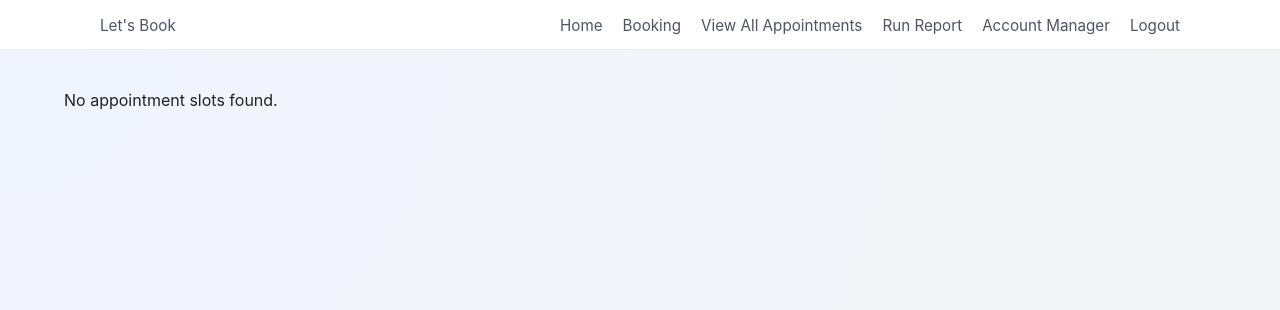
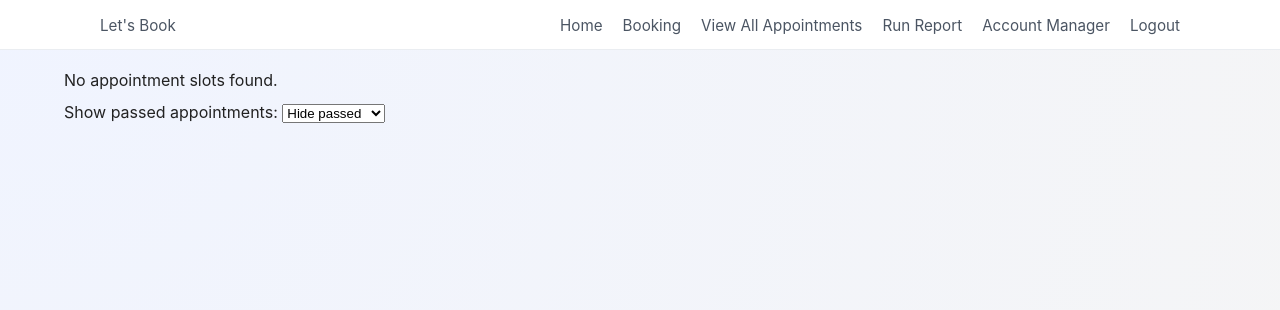
Before and after one commit to neenavarughese55/CS440-CS540-Group-1-, a PHP site: page /cs540project/view-appointments.php in a window 1280 px wide. Shown: the top 310 px of the page. Run offline with PHP 8.4, Linux system fonts and the light colour scheme; the visitor is signed in with stand-in values (Sample User, id 1); data comes from the database, SQL or seed files in the repository; data that the repository does not hold is empty.

Commit message:
Dropdown
Dropdown for pasted appointments

```diff
--- a/new-cs540-project/view-appointments.php
+++ b/new-cs540-project/view-appointments.php
@@ -16,6 +16,13 @@
     <link rel="stylesheet" href="./css/header.css">
 
     <script src="./js/view-appointments.js"></script>
+
+    <style>
+        /* passed appointments hidden by default */
+        .passed-row { display: none; }
+        /* optional small spacing for the dropdown */
+        .show-passed-container { margin: 12px 0; text-align: left; width: 90%; margin-left: auto; margin-right: auto; }
+    </style>
 </head>
 
 <script>
@@ -39,6 +46,23 @@ document.addEventListener("DOMContentLoaded", function() {
             form.submit();
         });
     });
+
+// Toggle passed rows using dropdown
+const toggle = document.getElementById('showPassed');
+if (toggle) {
+    // init based on current value (in case it's not "hide")
+    const initShow = toggle.value === 'show';
+    document.querySelectorAll('.passed-row').forEach(r => r.style.display = initShow ? 'table-row' : 'none');
+
+    toggle.addEventListener('change', function() {
+        const passed = document.querySelectorAll('.passed-row');
+        if (this.value === 'show') {
+            passed.forEach(r => r.style.display = 'table-row'); // use table-row for <tr>
+        } else {
+            passed.forEach(r => r.style.display = 'none');
+        }
+    });
+}
 });
 </script>
 
@@ -75,7 +99,8 @@ document.addEventListener("DOMContentLoaded", function() {
             $conn->close();
           ?>
         </select>
-          </div><br><br>
+    </div>
+    <br>
 
     <form id="myForm" method="post" action="./backend/cancel.php">
         <div class='table-wrapper' style='display: block; margin: 0 auto; width: 90%; text-align: left;'>
@@ -179,7 +204,10 @@ document.addEventListener("DOMContentLoaded", function() {
                                 $actionHtml = "<button type='button' class='cancel-button'>Cancel</button>";
                             }
 
-                            echo "<tr $rowStyle>
+                            // add passed-row class if passed
+                            $rowClass = $isPast ? "passed-row" : "";
+
+                            echo "<tr class='$rowClass' $rowStyle>
                                     <td class='slot_id'>$slotId</td>
                                     <td class='notes'>$notes</td>
                                     <td class='start_time'>$start</td>
@@ -282,8 +310,11 @@ document.addEventListener("DOMContentLoaded", function() {
                                 $actionHtml = "<button type='button' class='cancel-button'>Cancel</button>";
                             }
 
+                            // add passed-row class if passed
+                            $rowClass = $isPast ? "passed-row" : "";
+
                             // output row
-                            echo "<tr $rowStyle>
+                            echo "<tr class='$rowClass' $rowStyle>
                                     <td class='slot_id'>$slotIdHidden</td>
                                     <td style='display:none;' class='provider_id'>$providerId</td>
                                     <td class='business_name'>$business_name</td>
@@ -396,6 +427,15 @@ document.addEventListener("DOMContentLoaded", function() {
         </div>
         <!-- End "table-wrapper" class -->
 
+        <!-- Dropdown to show/hide passed appointments (hidden by default) -->
+        <div class="show-passed-container">
+            <label for="showPassed">Show passed appointments: </label>
+            <select id="showPassed" name="showPassed">
+                <option value="hide" selected>Hide passed</option>
+                <option value="show">Show passed</option>
+            </select>
+        </div>
+
         <input type="hidden" name="appointment_id" id="appointment_id">
         <input type="hidden" name="slot_id" id="slot_id">
         <input type="hidden" name="username" id="username">
```
Lines whose indentation alone changed are shown as unchanged.
